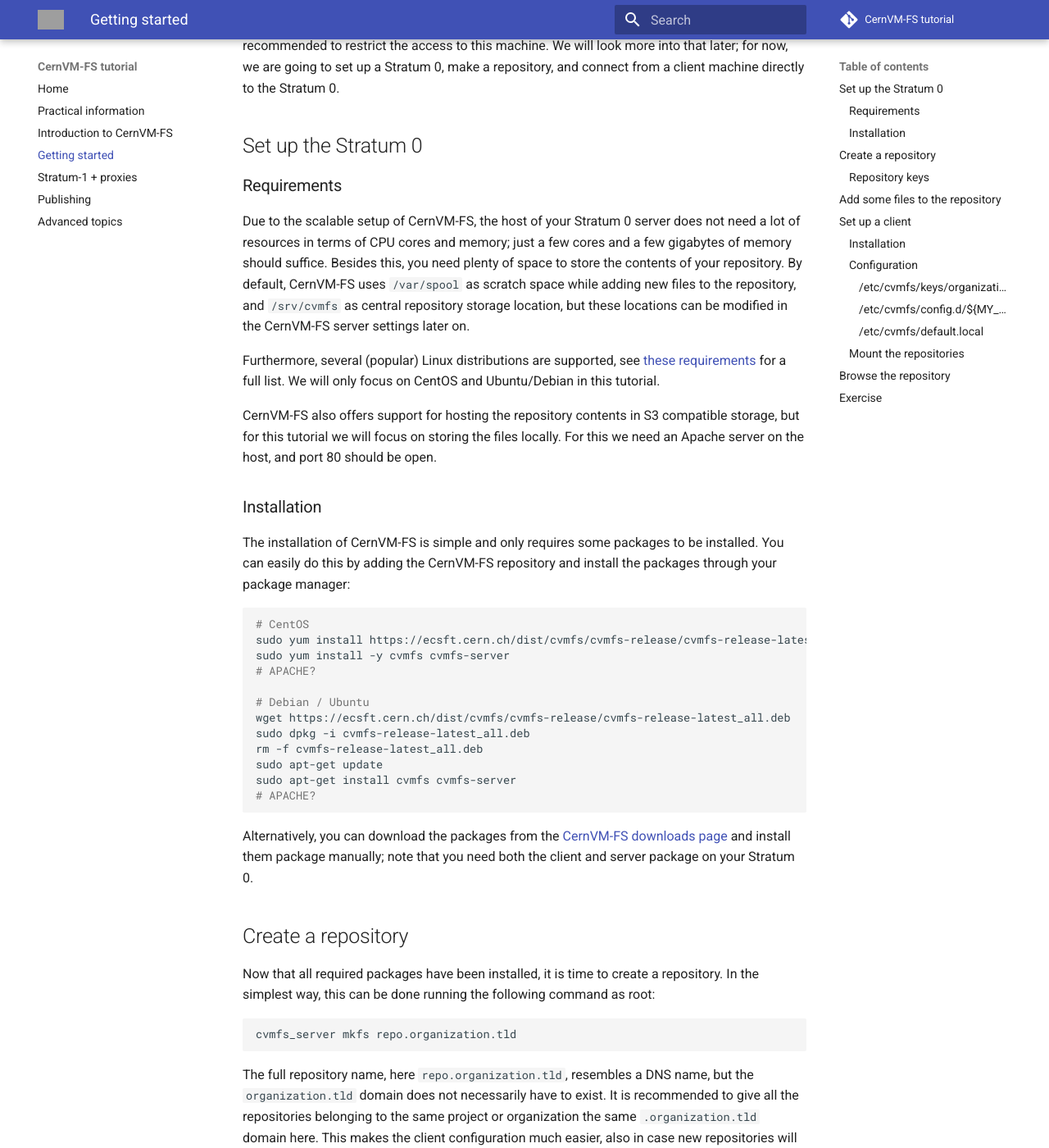
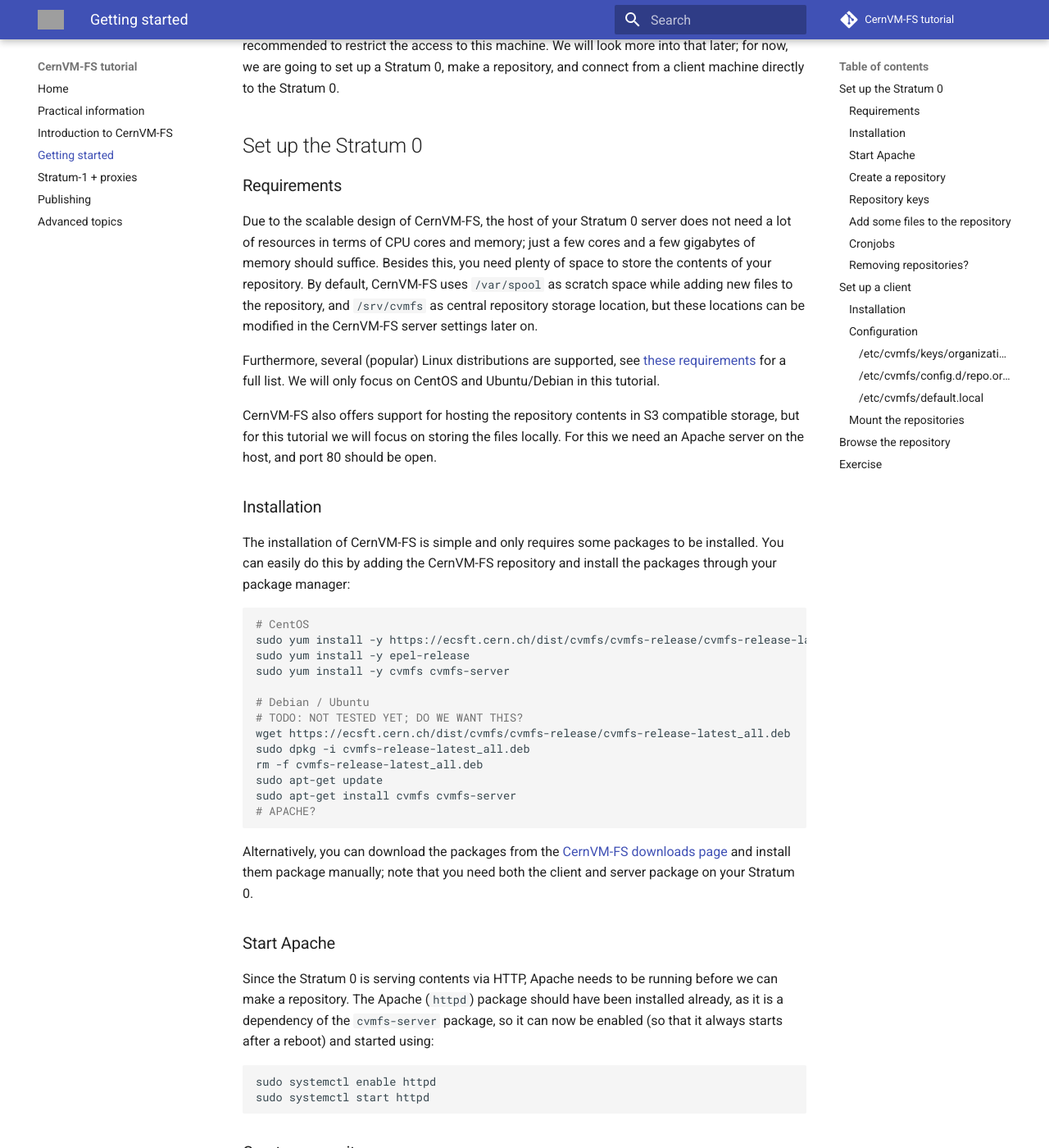
Before and after one commit to cvmfs-contrib/cvmfs-tutorial-2021, an MkDocs documentation site: the page built from docs/02_getting_started.md, in a window 1280 px wide and 1400 px high, scrolled down 213 px. Shown: the whole window at 82% size. Built offline with MkDocs 1.6.1 and Material for MkDocs 9.7.7, drawn with Linux system fonts in a browser that asks for light colours; comment, search, counter and statistics services are not loaded; some of the changed text lies outside the part shown; grey boxes are pictures that could not be loaded.

Commit message:
tested and improved the instructions for centos7

````diff
--- a/docs/02_getting_started.md
+++ b/docs/02_getting_started.md
@@ -5,7 +5,7 @@
 ## Set up the Stratum 0
 
 ### Requirements
-Due to the scalable setup of CernVM-FS, the host of your Stratum 0 server does not need a lot of resources in terms of CPU cores and memory; just a few cores and a few gigabytes of memory should suffice. Besides this, you need plenty of space to store the contents of your repository. By default, CernVM-FS uses `/var/spool` as scratch space while adding new files to the repository, and `/srv/cvmfs` as central repository storage location, but these locations can be modified in the CernVM-FS server settings later on.
+Due to the scalable design of CernVM-FS, the host of your Stratum 0 server does not need a lot of resources in terms of CPU cores and memory; just a few cores and a few gigabytes of memory should suffice. Besides this, you need plenty of space to store the contents of your repository. By default, CernVM-FS uses `/var/spool` as scratch space while adding new files to the repository, and `/srv/cvmfs` as central repository storage location, but these locations can be modified in the CernVM-FS server settings later on.
 
 Furthermore, several (popular) Linux distributions are supported, see [these requirements](https://github.com/cvmfs-contrib/cvmfs-tutorial-2021/wiki/Notes#stratum-1--proxies) for a full list. We will only focus on CentOS and Ubuntu/Debian in this tutorial.
 
@@ -16,11 +16,12 @@
 
 ```bash
 # CentOS
-sudo yum install https://ecsft.cern.ch/dist/cvmfs/cvmfs-release/cvmfs-release-latest.noarch.rpm
+sudo yum install -y https://ecsft.cern.ch/dist/cvmfs/cvmfs-release/cvmfs-release-latest.noarch.rpm
+sudo yum install -y epel-release
 sudo yum install -y cvmfs cvmfs-server
-# APACHE?
 
 # Debian / Ubuntu
+# TODO: NOT TESTED YET; DO WE WANT THIS?
 wget https://ecsft.cern.ch/dist/cvmfs/cvmfs-release/cvmfs-release-latest_all.deb
 sudo dpkg -i cvmfs-release-latest_all.deb
 rm -f cvmfs-release-latest_all.deb
@@ -31,11 +32,18 @@
 
 Alternatively, you can download the packages from the [CernVM-FS downloads page](https://cernvm.cern.ch/fs/) and install them package manually; note that you need both the client and server package on your Stratum 0.
 
+### Start Apache
 
-## Create a repository
-Now that all required packages have been installed, it is time to create a repository. In the simplest way, this can be done running the following command as root:
+Since the Stratum 0 is serving contents via HTTP, Apache needs to be running before we can make a repository. The Apache (`httpd`) package should have been installed already, as it is a dependency of the `cvmfs-server` package, so it can now be enabled (so that it always starts after a reboot) and started using:
+```
+sudo systemctl enable httpd
+sudo systemctl start httpd
+```
+
+### Create a repository
+Now that all required packages have been installed, it is time to create a repository. In the simplest way, this can be done by running the following command, which will make `$USER` the owner of the repository:
 ```bash
-cvmfs_server mkfs repo.organization.tld
+sudo cvmfs_server mkfs -o $USER repo.organization.tld
 ```
 
 The full repository name, here `repo.organization.tld`, resembles a DNS name, but the `organization.tld` domain does not necessarily have to exist. It is recommended to give all the repositories belonging to the same project or organization the same `.organization.tld` domain here. This makes the client configuration much easier, also in case new repositories will be added later on.
@@ -53,20 +61,25 @@
 For now we are going to use one master key per repository, but in practice it is recommended to use the same master key for all repositories under a single domain, so that clients only need a single public key to access all repositories under this domain. We will explain this in more detail in the advanced section.
 TODO: DO WE WANT TO EXPLAIN THIS?
 
-## Add some files to the repository
+### Add some files to the repository
 A new repository automatically gets a file `new_repository` in its root (`/cvmfs/repo.organization.tld`). You can add more files by starting and publishing a transaction, which will be explained in more detail in a later section. For now it is enough to just run the following commands as root:
 
 ```bash
 MY_REPO_NAME=repo.organization.tld
 
-cvmfs_server transaction ${MY_REPO_NAME}
+sudo cvmfs_server transaction ${MY_REPO_NAME}
 
 # Now make some changes in /cvmfs/${MY_REPO_NAME},
 # e.g. by adding files or directories.
+# If you made $USER the owner of the repository, you can do this without sudo.
 
-cvmfs_server publish ${MY_REPO_NAME}
+sudo cvmfs_server publish ${MY_REPO_NAME}
 ```
 
+### Cronjobs
+TODO
+
+### Removing repositories?
 
 ## Set up a client
 Accessing CernVM-FS repositories on a client machine involves three steps: installing the CernVM-FS client package, adding some configuration files for the repository you want to connect to, and finally run a CernVM-FS setup procedure that will mount the repository.
@@ -82,6 +95,7 @@
 sudo yum install -y cvmfs
 
 # Debian / Ubuntu
+# TODO: NOT TESTED YET
 wget https://ecsft.cern.ch/dist/cvmfs/cvmfs-release/cvmfs-release-latest_all.deb
 sudo dpkg -i cvmfs-release-latest_all.deb
 rm -f cvmfs-release-latest_all.deb
@@ -95,7 +109,7 @@
 #### /etc/cvmfs/keys/organization.tld/repo.organization.tld.pub
 This file contains the public key of the repository you want to access. You can copy this file from your Stratum 0 server, where it should be stored at the same location.
 
-#### /etc/cvmfs/config.d/${MY_REPO_NAME}.conf
+#### /etc/cvmfs/config.d/repo.organization.tld.conf
 This file contains the main configuration for the repository you want to access, which should minimally contain the URL(s) of the Stratum 1 servers and the location of the public key. Because we do not have a Stratum 1 server yet, we are going to (mis)use our Stratum 0 as a Stratum 1. You should not do this in production!
 
 A typical, minimal configuration should look as follows:
@@ -119,7 +133,7 @@
 ### Mount the repositories
 When your configuration is complete, you can run the following command as root to mount the repository:
 ```
-cvmfs_config setup
+sudo cvmfs_config setup
 ```
 This should not return any error message.
 
````
